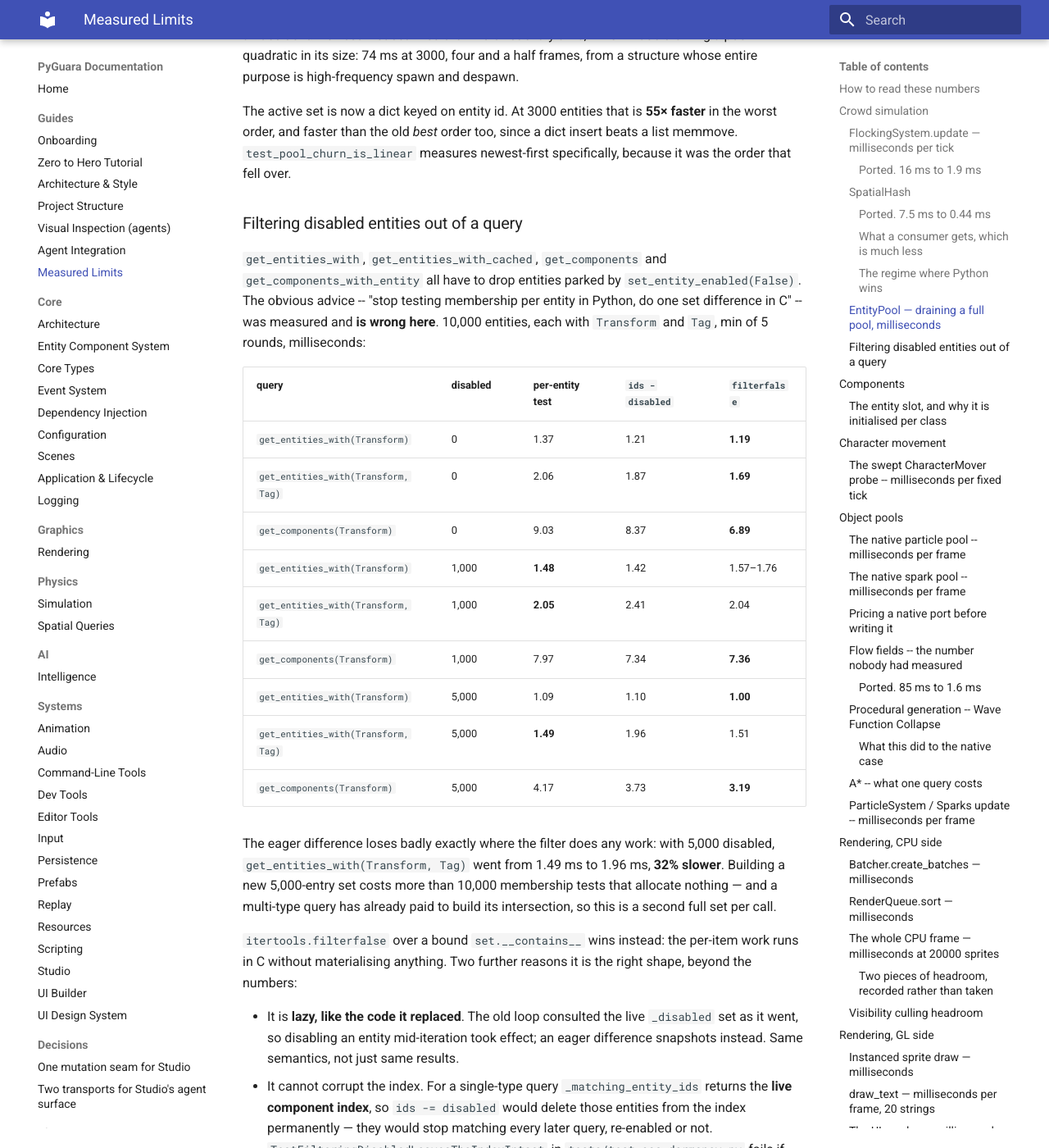
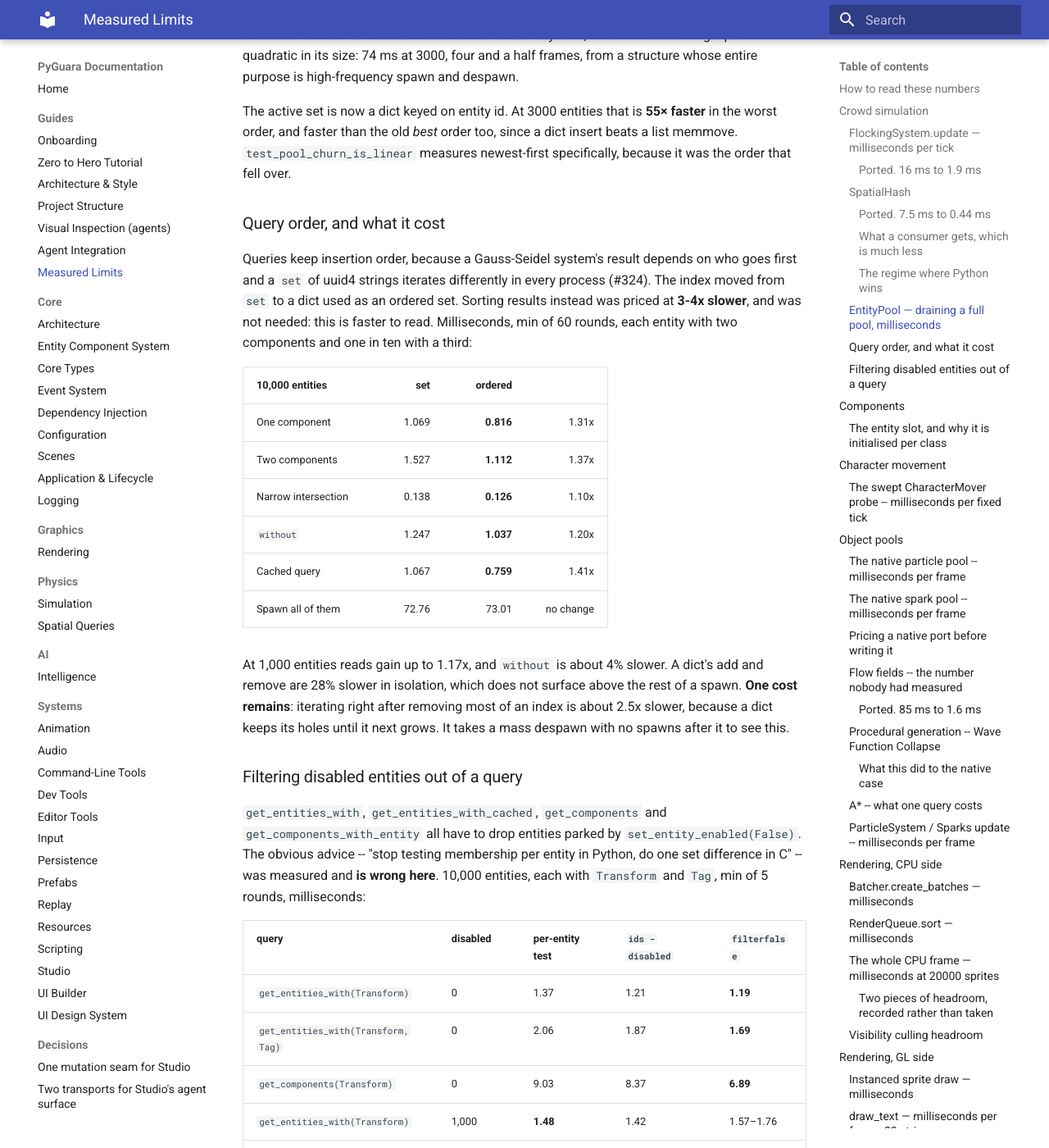
Before and after one commit to Wedeueis/pyguara, an MkDocs documentation site: the page built from docs/guides/performance.md, in a window 1280 px wide and 1400 px high, scrolled down 6038 px. Shown: the whole window at 82% size. Built offline with MkDocs 1.6.1 and Material for MkDocs 9.7.7, drawn with Linux system fonts in a browser that asks for light colours; some of the changed text lies outside the part shown.

Commit message:
docs(ecs): query order, what it cost, and what ADR 0004 said about it
Co-Authored-By: Claude Opus 5.5 <noreply@anthropic.com>

```diff
--- a/docs/guides/performance.md
+++ b/docs/guides/performance.md
@@ -238,6 +238,30 @@ The active set is now a dict keyed on entity id. At 3000 entities that is **55×
 faster** in the worst order, and faster than the old *best* order too, since a
 dict insert beats a list memmove. `test_pool_churn_is_linear` measures
 newest-first specifically, because it was the order that fell over.
+
+### Query order, and what it cost
+
+Queries keep insertion order, because a Gauss-Seidel system's result depends on
+who goes first and a `set` of uuid4 strings iterates differently in every
+process (#324). The index moved from `set` to a dict used as an ordered set.
+Sorting results instead was priced at **3-4x slower**, and was not needed: this
+is faster to read. Milliseconds, min of 60 rounds, each entity with two
+components and one in ten with a third:
+
+| 10,000 entities | set | ordered | |
+| --- | ---: | ---: | ---: |
+| One component | 1.069 | **0.816** | 1.31x |
+| Two components | 1.527 | **1.112** | 1.37x |
+| Narrow intersection | 0.138 | **0.126** | 1.10x |
+| `without` | 1.247 | **1.037** | 1.20x |
+| Cached query | 1.067 | **0.759** | 1.41x |
+| Spawn all of them | 72.76 | 73.01 | no change |
+
+At 1,000 entities reads gain up to 1.17x, and `without` is about 4% slower.
+A dict's add and remove are 28% slower in isolation, which does not surface
+above the rest of a spawn. **One cost remains**: iterating right after removing
+most of an index is about 2.5x slower, because a dict keeps its holes until it
+next grows. It takes a mass despawn with no spawns after it to see this.
 
 ### Filtering disabled entities out of a query
 
```
Also changed, not shown: docs/adr/0004-the-native-boundary.md (+11 -1 lines), docs/core/ecs.md (+5 -0 lines).
